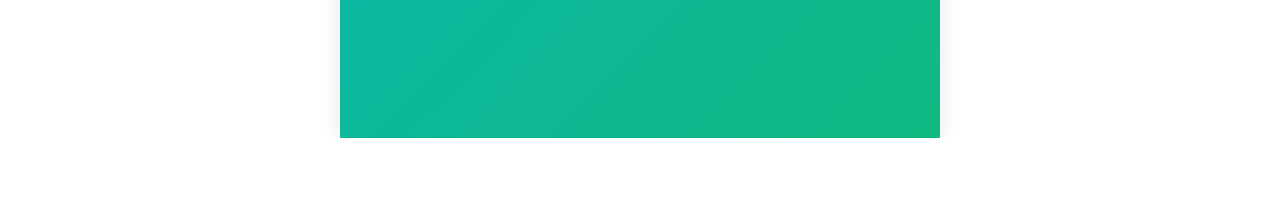
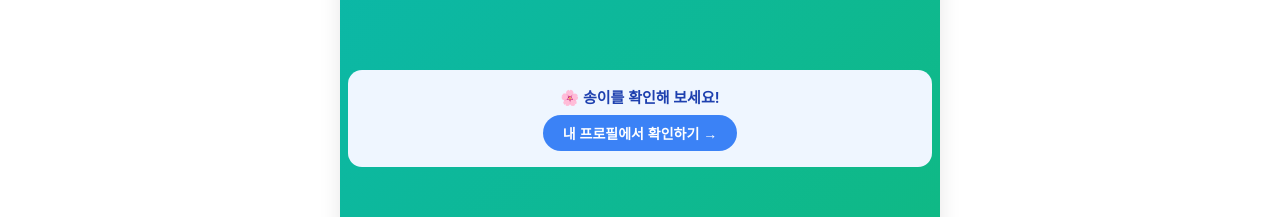
Before and after one commit to JYP-UJU/-questionapp, a React (Create React App) app in the folder frontend/: page /monthly-report in a window 1280 px wide. Shown: the part 1153-1370 px from the top of the page. Before the commit the page ends 1291 px from the top, so only its background shows below. Built offline with nearby package versions, Linux system fonts and the light colour scheme; no server answers; sample sign-in values are in the browser's storage.

Commit message:
2606161705

```diff
--- a/frontend/src/pages/MonthlyReport.js
+++ b/frontend/src/pages/MonthlyReport.js
@@ -407,6 +407,28 @@
         내 프로필에서 확인하기 →
     </button>
 </div>
+<div style={{
+    margin:'12px 8px 80px',
+    background:'#eff6ff',
+    borderRadius:'14px',
+    padding:'16px 20px',
+    textAlign:'center'
+}}>
+    <div style={{fontSize:'15px', color:'#1e40af', fontWeight:'600', marginBottom:'8px'}}>
+        🌸 송이를 확인해 보세요!
+    </div>
+    <button
+        onClick={() => navigate('/profile')}
+        style={{
+            background:'#3b82f6', border:'none',
+            color:'white', fontWeight:'700',
+            fontSize:'14px', cursor:'pointer',
+            padding:'8px 20px', borderRadius:'20px'
+        }}
+    >
+        내 프로필에서 확인하기 →
+    </button>
+</div>
             <SettingBottomNav />
         </div>
     );
--- a/frontend/src/pages/WeeklyReport.js
+++ b/frontend/src/pages/WeeklyReport.js
@@ -451,6 +451,28 @@
         내 프로필에서 확인하기 →
     </button>
 </div>
+<div style={{
+    margin:'12px 8px 80px',
+    background:'#eff6ff',
+    borderRadius:'14px',
+    padding:'16px 20px',
+    textAlign:'center'
+}}>
+    <div style={{fontSize:'15px', color:'#1e40af', fontWeight:'600', marginBottom:'8px'}}>
+        🌸 송이를 확인해 보세요!
+    </div>
+    <button
+        onClick={() => navigate('/profile')}
+        style={{
+            background:'#3b82f6', border:'none',
+            color:'white', fontWeight:'700',
+            fontSize:'14px', cursor:'pointer',
+            padding:'8px 20px', borderRadius:'20px'
+        }}
+    >
+        내 프로필에서 확인하기 →
+    </button>
+</div>
             <SettingBottomNav />
         </div>
     );
```
